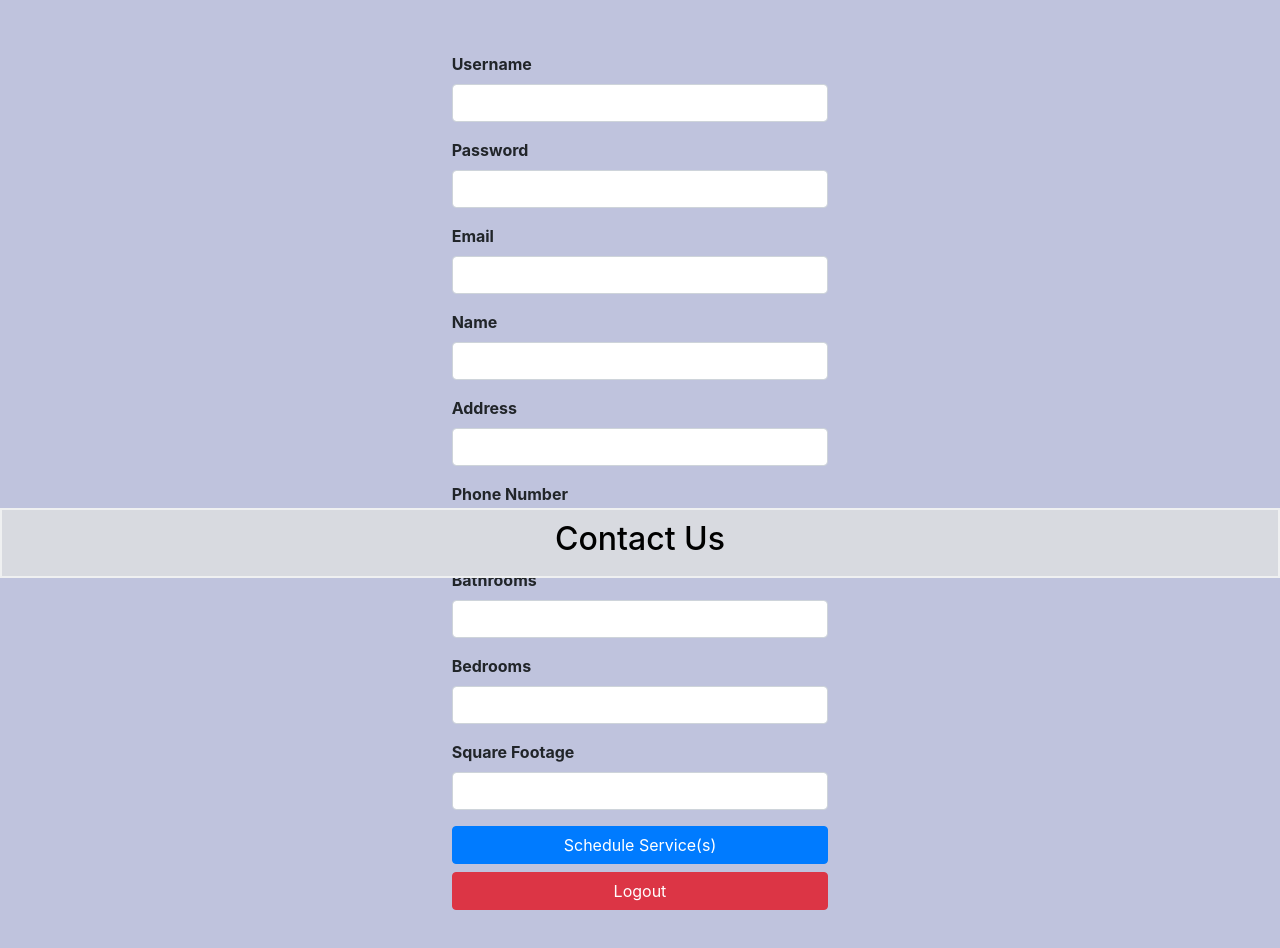
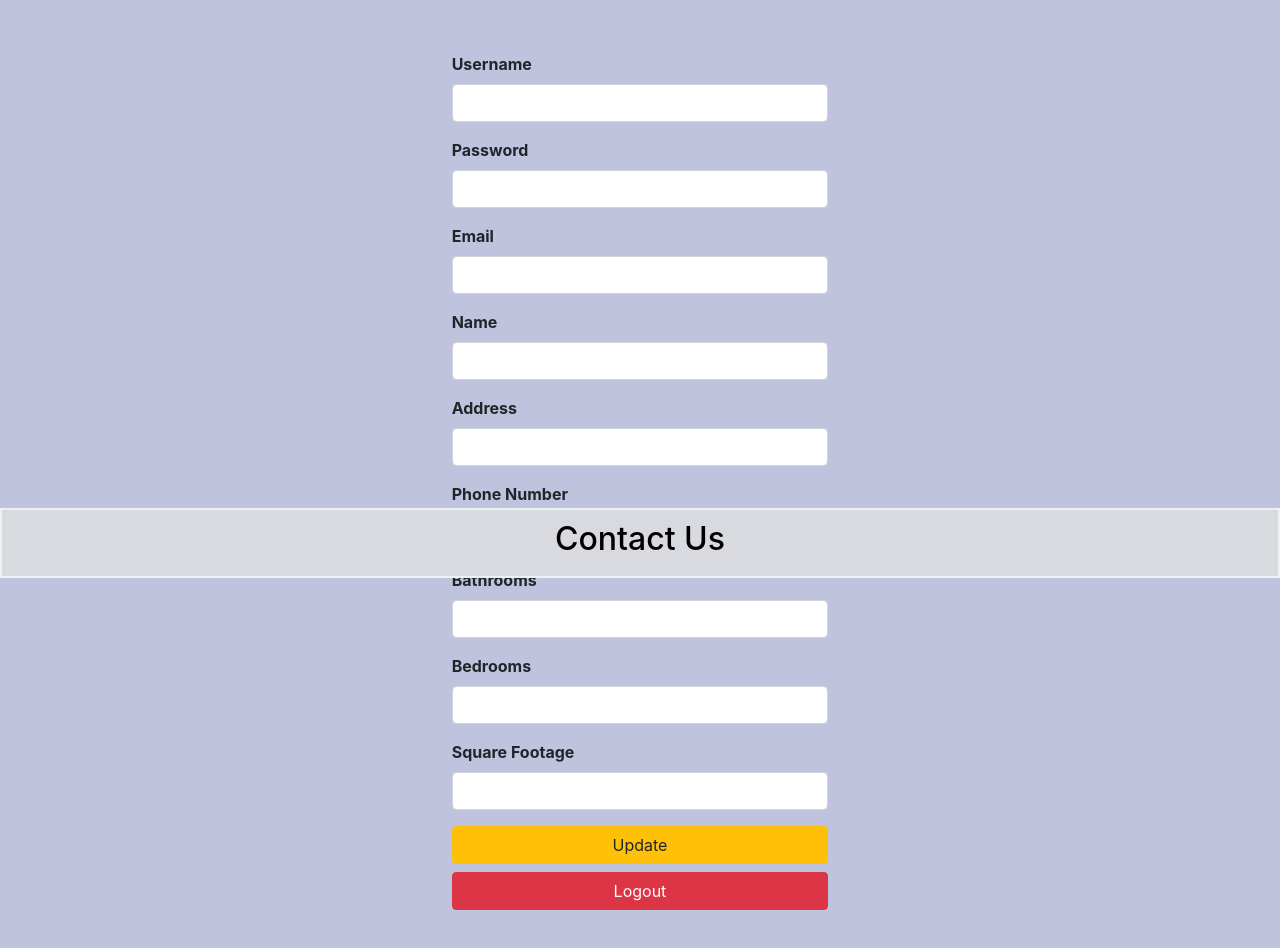
Before and after one commit to jamespulley59/PulleyPristineCleaners, a React (Create React App) app: page /Profile/home in a window 1280 px wide. Shown: the part 222-1170 px from the top of the page. Built offline with nearby package versions, Linux system fonts and the light colour scheme; no server answers.

Commit message:
profile submit

```diff
--- a/src/components/user/Profile.js
+++ b/src/components/user/Profile.js
@@ -12,7 +12,6 @@ export default class Profile extends Component {
     oldUsername: "",
     role: "",
     address: "",
-    email: "",
     number: "",
     squareFootage: "",
     bedrooms: "",
@@ -61,9 +60,7 @@ export default class Profile extends Component {
       number,
       squareFootage,
       bedrooms,
-      bathrooms,
-      password,
-      password2
+      bathrooms
     });
   };
 
@@ -140,6 +137,16 @@ export default class Profile extends Component {
 
     return (
       <div>
+        {this.state.updateComplete && (
+          <div className="alert alert-success">
+            Your update was completed successfully
+          </div>
+        )}
+        {this.state.usernameTaken && (
+          <div className="alert alert-danger">
+            Username is taken, please try another
+          </div>
+        )}
         <form id="profileForm" onSubmit={this.onSubmit}>
           <div className="row">
             <div className="col-lg-4" />
@@ -216,7 +223,6 @@ export default class Profile extends Component {
                   onChange={this.onChange}
                 />
               </div>
-
               <div className="form-group">
                 <label htmlFor="bathrooms">Bathrooms</label>
                 <input
@@ -253,12 +259,6 @@ export default class Profile extends Component {
                 />
               </div>
 
-              <Link
-                className="btn btn-primary btn-block"
-                to="/ScheduleServices"
-              >
-                Schedule Service(s)
-              </Link>
               {role === "admin" ? (
                 <Link
                   to="../administrator/Admin"
@@ -267,23 +267,14 @@ export default class Profile extends Component {
                   Manage Users
                 </Link>
               ) : null}
-              {this.state.updateComplete && (
-                <div className="alert alert-success">
-                  Your update was completed successfully
-                </div>
-              )}
-              {this.state.usernameTaken && (
-                <div className="alert alert-danger">
-                  Username is taken, please try another
               <button
                 type="button"
                 onClick={this.onChange}
                 className="btn btn-warning btn-block"
               >
-                    Submit
+                Update
               </button>
-                </div>
-              )}
+
               <button
                 type="button"
                 onClick={this.logout}
```
Lines whose indentation alone changed are shown as unchanged.
